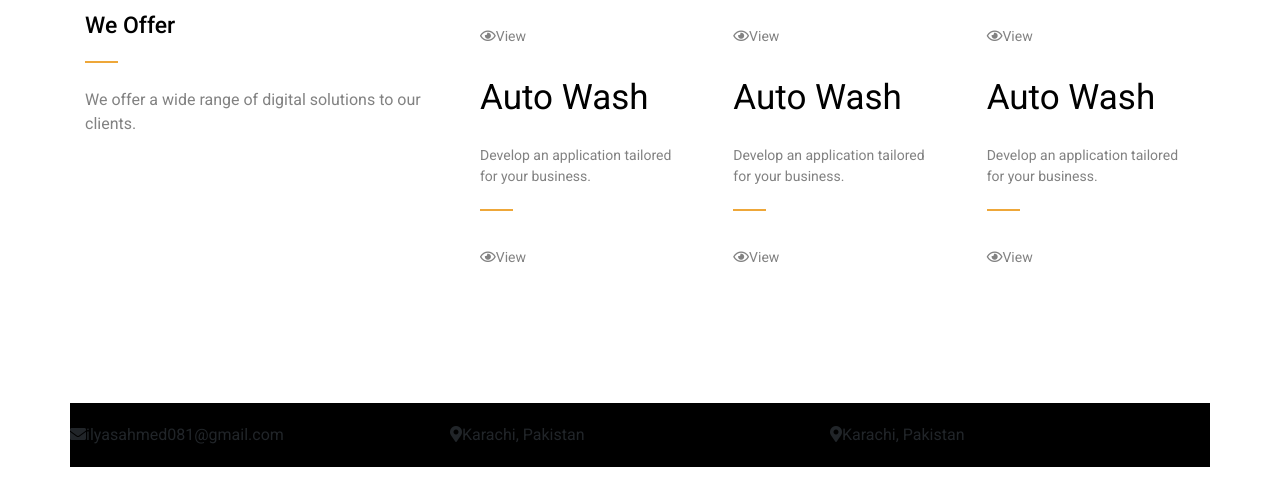
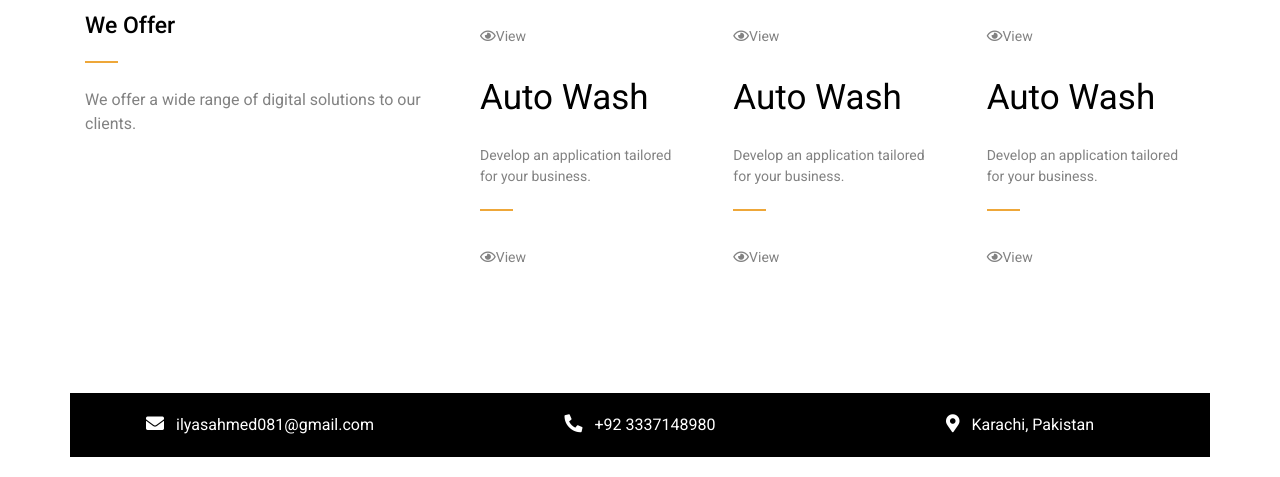
Before and after one commit to ilyasahmedshaikh/My-Portfolio-Web, a plain HTML site: page index.html in a window 1280 px wide. Shown: the part 924-1401 px from the top of the page. Drawn offline with Linux system fonts and the light colour scheme.

Commit message:
contact done

```diff
--- a/css/style.css
+++ b/css/style.css
@@ -338,13 +338,15 @@ h1, h2, h3, h4, h5, h6, p, ul {
 
 .contact
 {
-    padding: 10px 0 10px 0;
+
 }
 
 .contact .cont
 {
     padding: 20px 0 20px 0;
     background-color: black;
+    color: white;
+    text-align: center;
 }
 
 .contact .cont p
@@ -354,7 +356,8 @@ h1, h2, h3, h4, h5, h6, p, ul {
 
 .contact .cont i
 {
-
+    padding-right: 12px;
+    font-size: 18px;
 }
 
 
--- a/index.html
+++ b/index.html
@@ -292,7 +292,7 @@
                 </div>
 
                 <div class="col-md-4 cont">
-                    <p><i class="fas fa-map-marker-alt"></i>Karachi, Pakistan</p>
+                    <p><i class="fas fa-phone-alt"></i>+92 3337148980</p>
                 </div>
 
                 <div class="col-md-4 cont">
```
